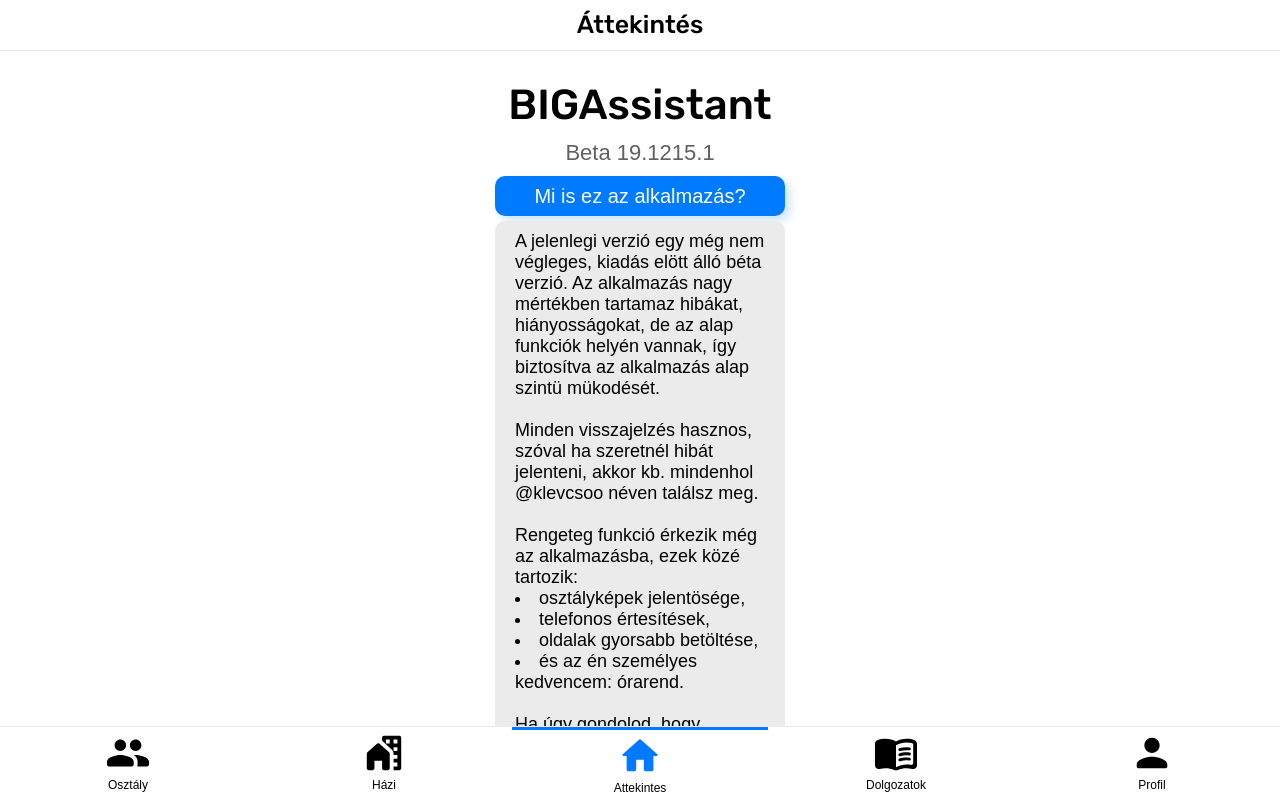
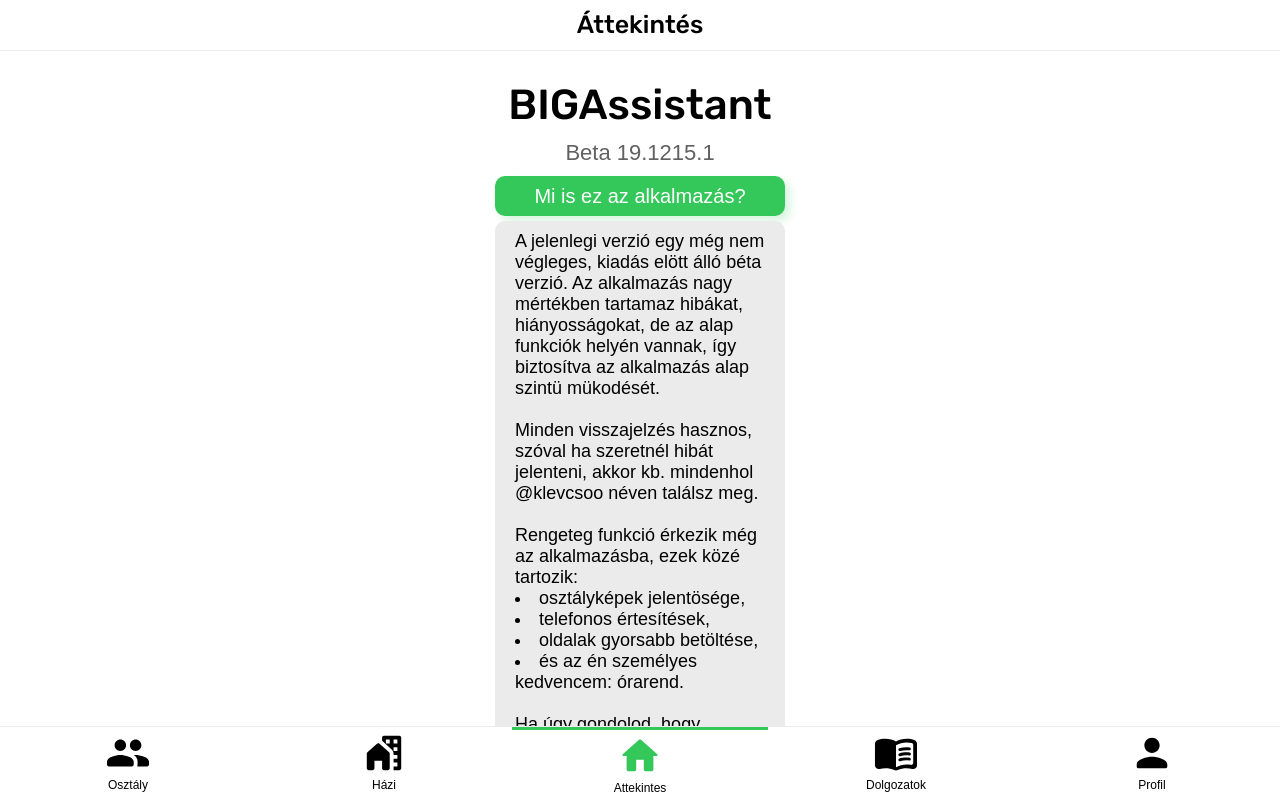
Before and after one commit to klevcsoo/bigassistant, a React (Create React App) app in the folder client/: page / in a window 1280 px wide. Shown: the top 798 px of the page. Built offline with nearby package versions, Linux system fonts and the light colour scheme; no server answers; the database is empty; sample sign-in values are in the browser's storage.

Commit message:
Cleaned code, swapped main and homework colours

```diff
--- a/client/src/App.css
+++ b/client/src/App.css
@@ -7,10 +7,10 @@
   --colour-app-background: #ffffff;
   --colour-app-text: #000000;
 
-  --colour-app-main: #007aff;
-  --colour-app-main-shadow: #007aff33;
-  --colour-app-homework: #34c759;
-  --colour-app-homework-shadow: #34c75933;
+  --colour-app-main: #34c759;
+  --colour-app-main-shadow: #34c75933;
+  --colour-app-homework: #007aff;
+  --colour-app-homework-shadow: #007aff33;
   --colour-app-exam: #ff2d55;
   --colour-app-exam-shadow: #ff2d5533;
 
@@ -29,15 +29,9 @@
     --colour-app-background: #151515;
     --colour-app-text: #ffffff;
 
-    --colour-app-main: #0a84ff;
     --colour-app-main-shadow: transparent;
-    --colour-app-homework: #30d158;
     --colour-app-homework-shadow: transparent;
-    --colour-app-exam: #ff375f;
     --colour-app-exam-shadow: transparent;
-
-    --colour-facebook: #1778F2;
-    --colour-warning: #ff453a;
   }
 }
 /* DARK MODE */
```
